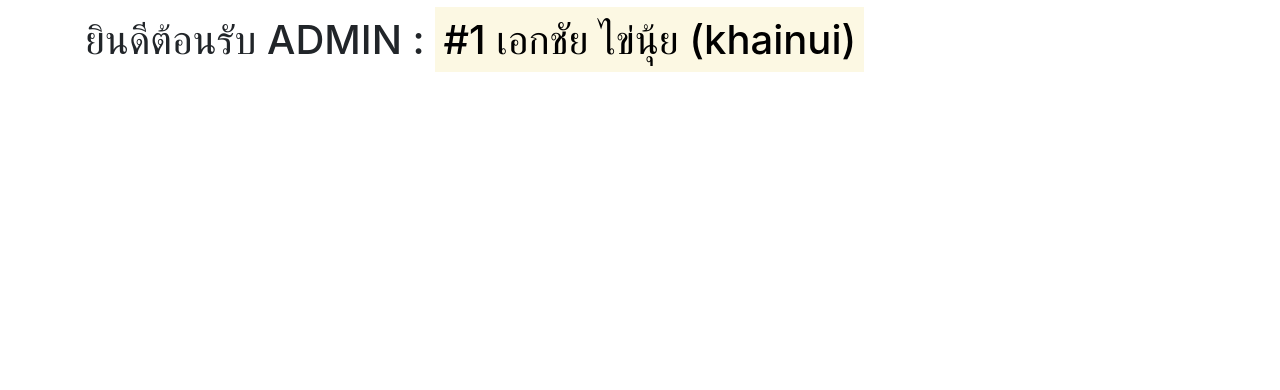
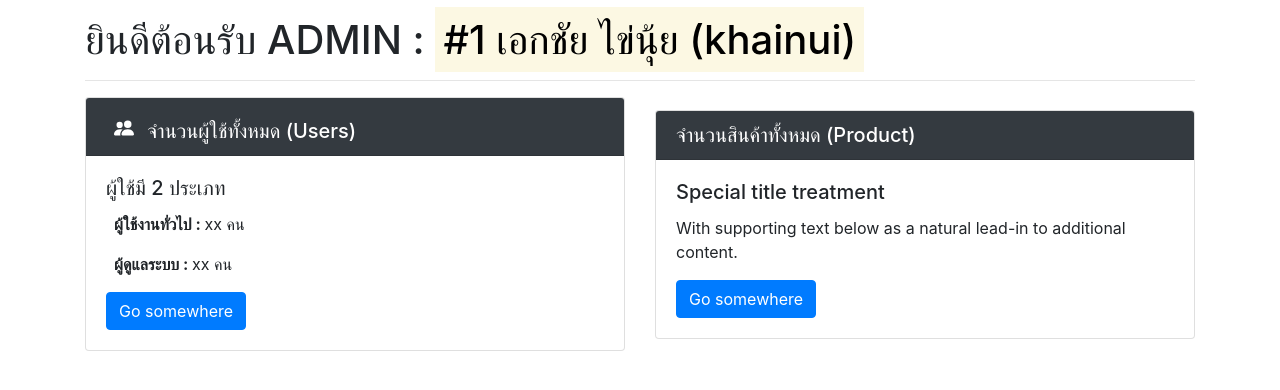
Before and after one commit to Nattawut-M/php-2nd-shop, a PHP site: page /admin.php in a window 1280 px wide. Shown: the part 76-466 px from the top of the page. Run offline with PHP 8.4, Linux system fonts and the light colour scheme; a user stored in the database is signed in; some libraries are stand-ins or nearby versions.

Commit message:
add card for status

```diff
--- a/admin.php
+++ b/admin.php
@@ -29,6 +29,12 @@
 <head>
 	<meta charset="UTF-8">
 	<meta name="viewport" content="width=device-width, initial-scale=1.0">
+
+	<link href="css/all.css" rel="stylesheet">
+	<!-- <link href="css/fontawesome.css" rel="stylesheet"> -->
+	<!-- <link href="css/brands.css" rel="stylesheet">
+	<link href="css/solid.css" rel="stylesheet"> -->
+
 	<title>Admin</title>
 </head>
 <body>
@@ -100,9 +106,44 @@
 
 	<section class="container my-3">
 		<!-- display fullname and username of admin -->
-		<h1>ยินดีต้อนรับ ADMIN : <?php echo "<mark>#{$_SESSION['login_id']} {$_SESSION['login_fname']} {$_SESSION['login_lname']} ({$_SESSION['login_username']})</mark>"; ?> </h1>
+		<h1>
+			ยินดีต้อนรับ ADMIN : <?php echo "<mark>#{$_SESSION['login_id']} {$_SESSION['login_fname']} {$_SESSION['login_lname']} ({$_SESSION['login_username']})</mark>"; ?>
+		</h1>
 
+		<hr>
 
+		<div class="row d-flex flex-row justify-content-around d-flex align-items-center">
+			<div class="col">
+				<div class="card">
+					<h5 class="card-header text-white bg-dark">
+						<svg width="1em" height="1em" viewBox="0 0 16 16" class="bi bi-people-fill mt-2 mx-2" fill="currentColor" xmlns="http://www.w3.org/2000/svg">
+							<path fill-rule="evenodd" d="M7 14s-1 0-1-1 1-4 5-4 5 3 5 4-1 1-1 1H7zm4-6a3 3 0 1 0 0-6 3 3 0 0 0 0 6zm-5.784 6A2.238 2.238 0 0 1 5 13c0-1.355.68-2.75 1.936-3.72A6.325 6.325 0 0 0 5 9c-4 0-5 3-5 4s1 1 1 1h4.216zM4.5 8a2.5 2.5 0 1 0 0-5 2.5 2.5 0 0 0 0 5z"/>
+						</svg>
+						จำนวนผู้ใช้ทั้งหมด (Users)
+					</h5>
+					<div class="card-body">
+						<h5 class="card-title">ผู้ใช้มี 2 ประเภท</h5>
+							<p class="card-text px-2">
+								<strong>ผู้ใช้งานทั่วไป : </strong> xx คน
+							</p>
+							<p class="card-text px-2">
+								<strong>ผู้ดูแลระบบ : </strong> xx คน
+							</p>
+						<a href="#" class="btn btn-primary">Go somewhere</a>
+					</div>
+				</div>
+			</div>
+			<div class="col">
+				<div class="card">
+					<h5 class="card-header text-white bg-dark">จำนวนสินค้าทั้งหมด (Product)</h5>
+					<div class="card-body">
+						<h5 class="card-title">Special title treatment</h5>
+						<p class="card-text">With supporting text below as a natural lead-in to additional content.</p>
+						<a href="#" class="btn btn-primary">Go somewhere</a>
+					</div>
+				</div>
+			</div>
+		</div>
 	</section>
 </body>
 </html>
```
